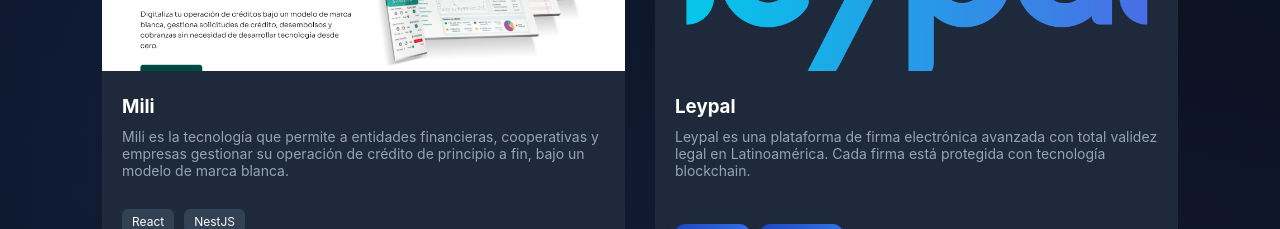
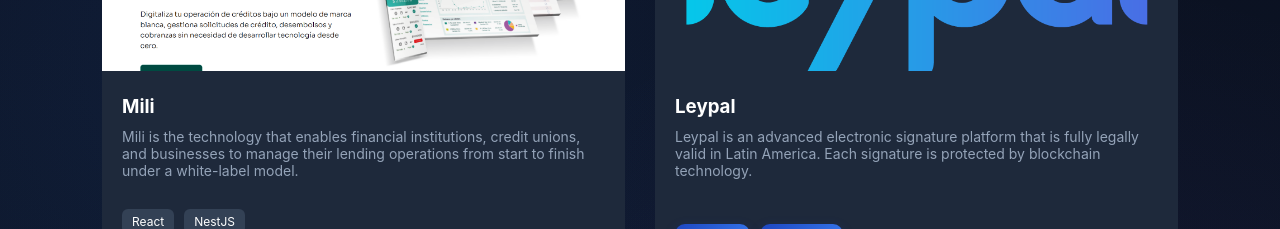
Before and after one commit to Giohandelcas/Portfolio-angelo, a React (Vite) app: page / in a window 1280 px wide. Shown: the part 3320-3549 px from the top of the page. Built offline with nearby package versions, Linux system fonts and the light colour scheme.

Commit message:
chore: Changing the language on the cards in the Projects component

```diff
--- a/src/data/projects.js
+++ b/src/data/projects.js
@@ -5,7 +5,7 @@ import portfolio from "../assets/images/portfolioCap.png";
 const projects = [
   {
     title: "Mili",
-    description: "Mili es la tecnología que permite a entidades financieras, cooperativas y empresas gestionar su operación de crédito de principio a fin, bajo un modelo de marca blanca.",
+    description: "Mili is the technology that enables financial institutions, credit unions, and businesses to manage their lending operations from start to finish under a white-label model.",
     image: mili,
     tech: ["React", "NestJS"],
     demo: "https://mili.com.co/que-es-mili",
@@ -15,7 +15,7 @@ const projects = [
 
   {
     title: "Leypal",
-    description: "Leypal es una plataforma de firma electrónica avanzada con total validez legal en Latinoamérica. Cada firma está protegida con tecnología blockchain.",
+    description: "Leypal is an advanced electronic signature platform that is fully legally valid in Latin America. Each signature is protected by blockchain technology.",
     image: leypal,
     tech: [],
     demo: "https://app.leypalco.com/login",
```
